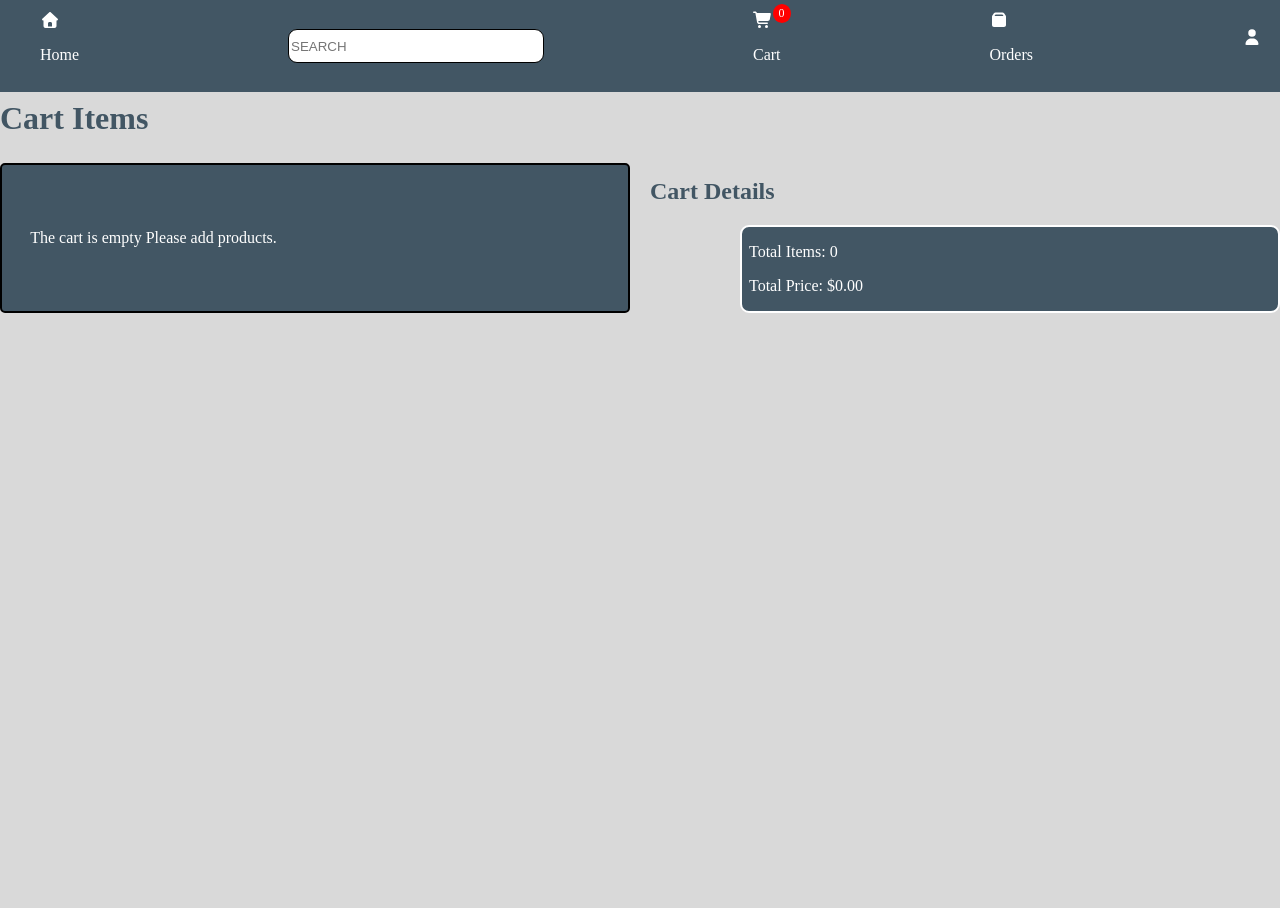
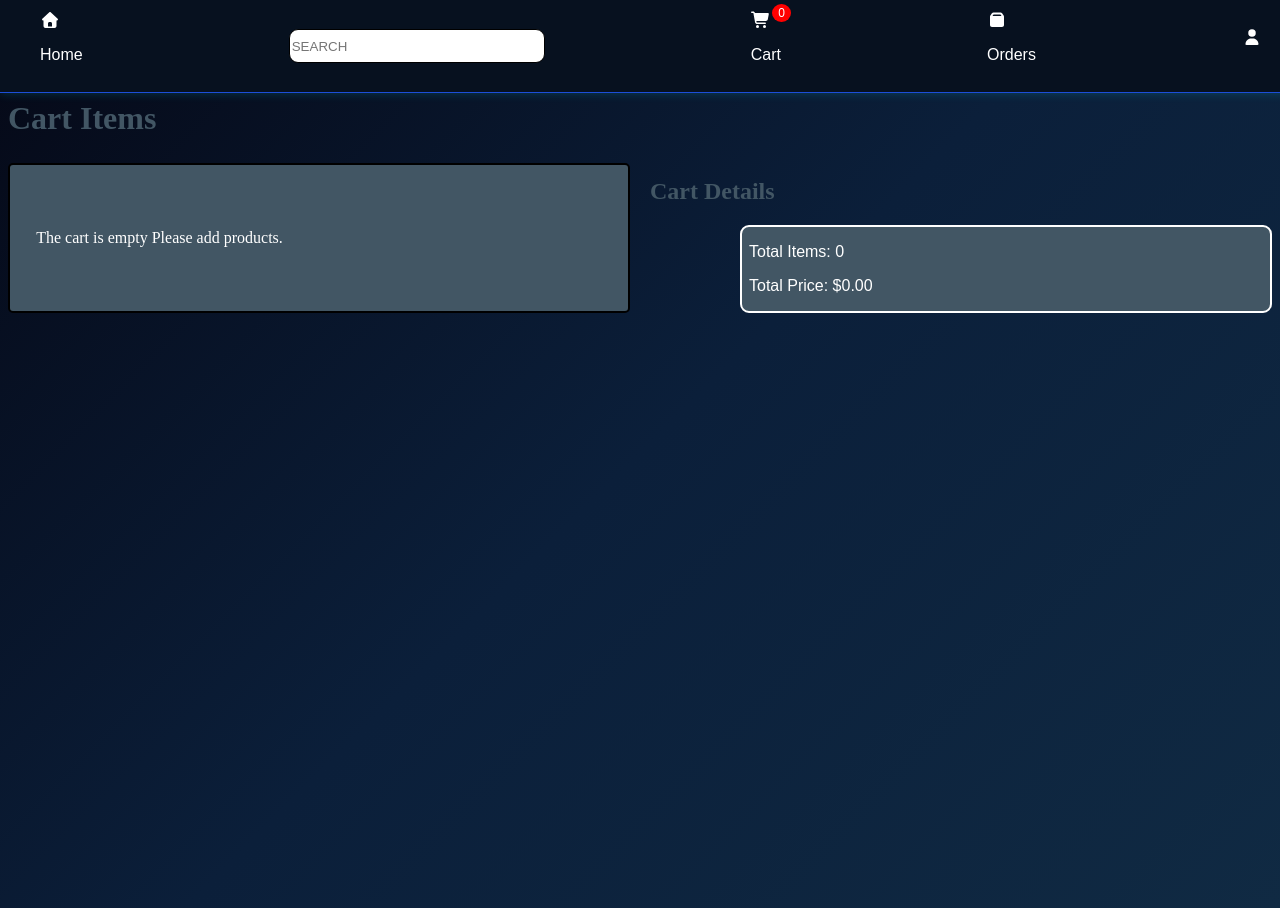
Before and after one commit to SathrakStuvet2004/ecommerce, a React (Vite) app: page /Cart in a window 1280 px wide. Before the commit the page ends 800 px from the top, so only its background shows below. Built offline with nearby package versions, Linux system fonts and the light colour scheme; data requests are answered from the project's data file.

Commit message:
complete the home page desgin

```diff
--- a/src/App.css
+++ b/src/App.css
@@ -1,6 +1,36 @@
-.body {
-  background-color: #00000026;
-  margin: 0;
-  padding: 0;
+body {
+  background: var(--background);
+  color: var(--text);
+  min-height: 100vh;
+  font-family: Arial, sans-serif;
+}
+:root {
+
+  /* Main Background */
+  --background: linear-gradient(135deg, #050816, #0B1F3A, #102A43);
+
+  /* Navbar */
+  --navbar: #07111F;
+
+  /* Card / Panel */
+  --card: #0F172A;
+
+  /* Primary Button */
+  --button: #2563EB;
+
+  /* Button Hover */
+  --button-hover: #3B82F6;
+
+  /* Neon Accent */
+  --accent: #00E5FF;
+
+  /* Main Text */
+  --text: #E2E8F0;
+
+  /* Secondary Text */
+  --secondary-text: #94A3B8;
+
+  /* Border / Glow */
+  --border: #1D4ED8;
 
 }
--- a/src/Data/db.json
+++ b/src/Data/db.json
@@ -569,19 +569,7 @@
       "email": "sathrakstuvet51@gmail.com"
     }
   ],
-  "YourOrders": [
-    {
-      "id": "NC08fi_F4Fw",
-      "img": "https://picsum.photos/id/102/300/300",
-      "title": "Bluetooth Headphones",
-      "price": 1499,
-      "category": "Electronics",
-      "brand": "Boat",
-      "rating": 4.3,
-      "stock": 80,
-      "email": "sathrakstuvet51@gmail.com"
-    }
-  ],
+  "YourOrders": [],
   "users": [
     {
       "email": "sathrakstuvet51@gmail.com",
--- a/src/components/NavBar.css
+++ b/src/components/NavBar.css
@@ -3,7 +3,6 @@
   top: 0;
   left: 0;
   width: 100%;
-  background-color: #425664;
   color: white;
 
   display: flex;
@@ -12,6 +11,11 @@
 
   padding: 12px 20px;
   position: fixed;
+
+  background-color: var(--navbar);
+  border-bottom: 1px solid var(--border);
+  box-shadow: 0px 0px 10px rgba(0, 229, 255, 0.2);
+  z-index: 100;
 }
 
 .cartIcon {
@@ -51,6 +55,6 @@
   cursor: pointer;
 }
 
-.userIcon{
+.userIcon {
   padding-right: 18px;
 }
--- a/src/pages/HomePage.css
+++ b/src/pages/HomePage.css
@@ -8,11 +8,20 @@
 .product {
   border: 1px solid #ccc;
   border-radius: 5px;
-  background-color: #425664;
   color: white;
   padding: 10px;
+
+  background-color: var(--card);
+  border: 1px solid var(--border);
+  border-radius: 12px;
+  transition: 0.3s;
 }
-
+.product:hover {
+  transform: translateY(-5px);
+  box-shadow: 0px 0px 15px rgba(37, 99, 235, 0.5);
+  transform: scale(1.03);
+  z-index: 0;
+}
 .productImage {
   width: 100%;
   overflow: hidden;
@@ -27,16 +36,19 @@
 }
 
 .cartButton {
-  background-color: white;
-  color: black;
+ background-color: var(--button);
+  color: var(--text);
   border: none;
-  padding: 6px 10px;
-  border-radius: 5px;
+  padding: 10px 20px;
+  border-radius: 8px;
+  cursor: pointer;
+  transition: 0.3s;
 }
 
 .cartButton:hover {
-  background-color: #20384a;
-  color: white;
+  background-color: var(--button-hover);
+  box-shadow: 0px 0px 12px rgba(59, 30, 26, 0.8);
+  transform: scale(1.05);
 }
 
 .aaa {
```
